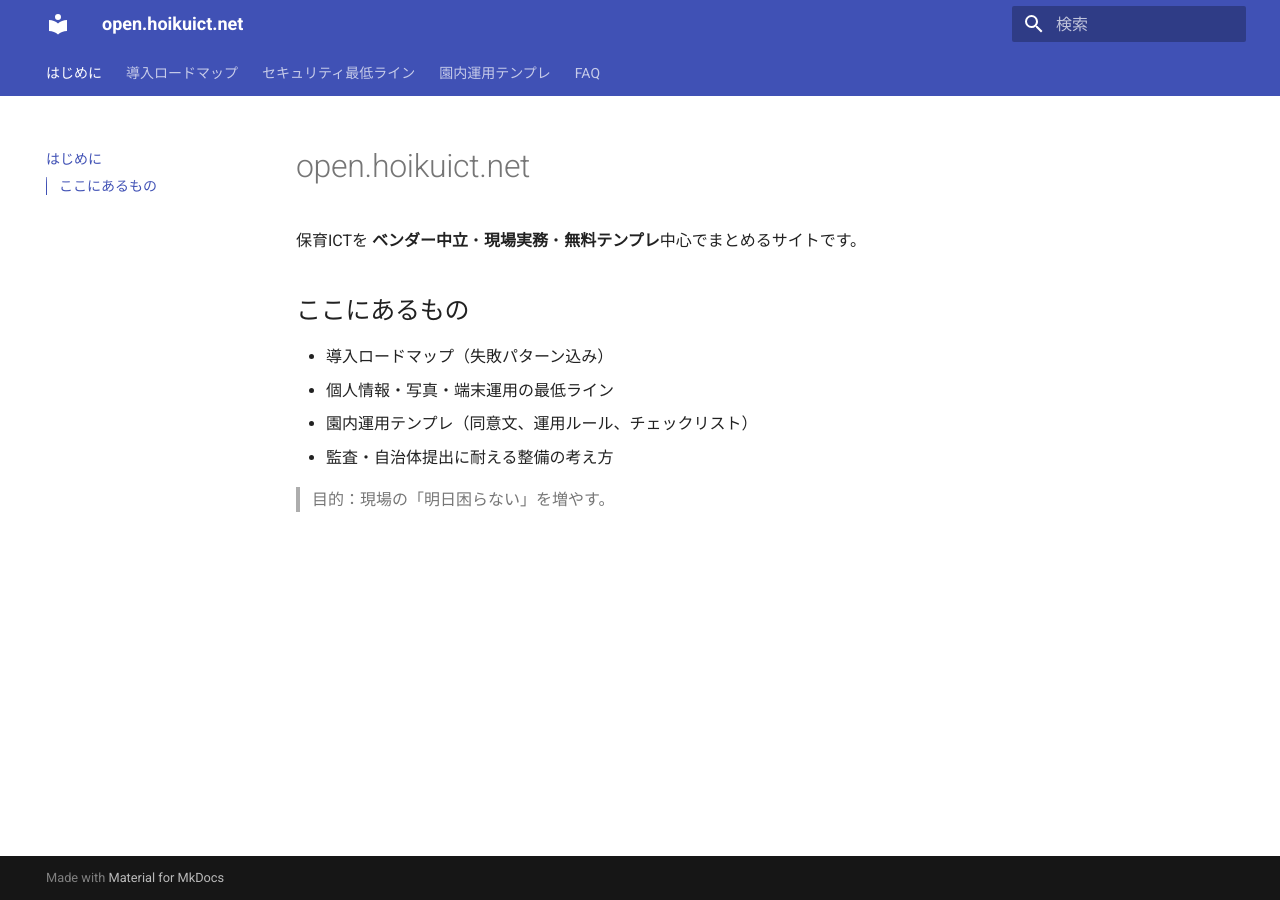
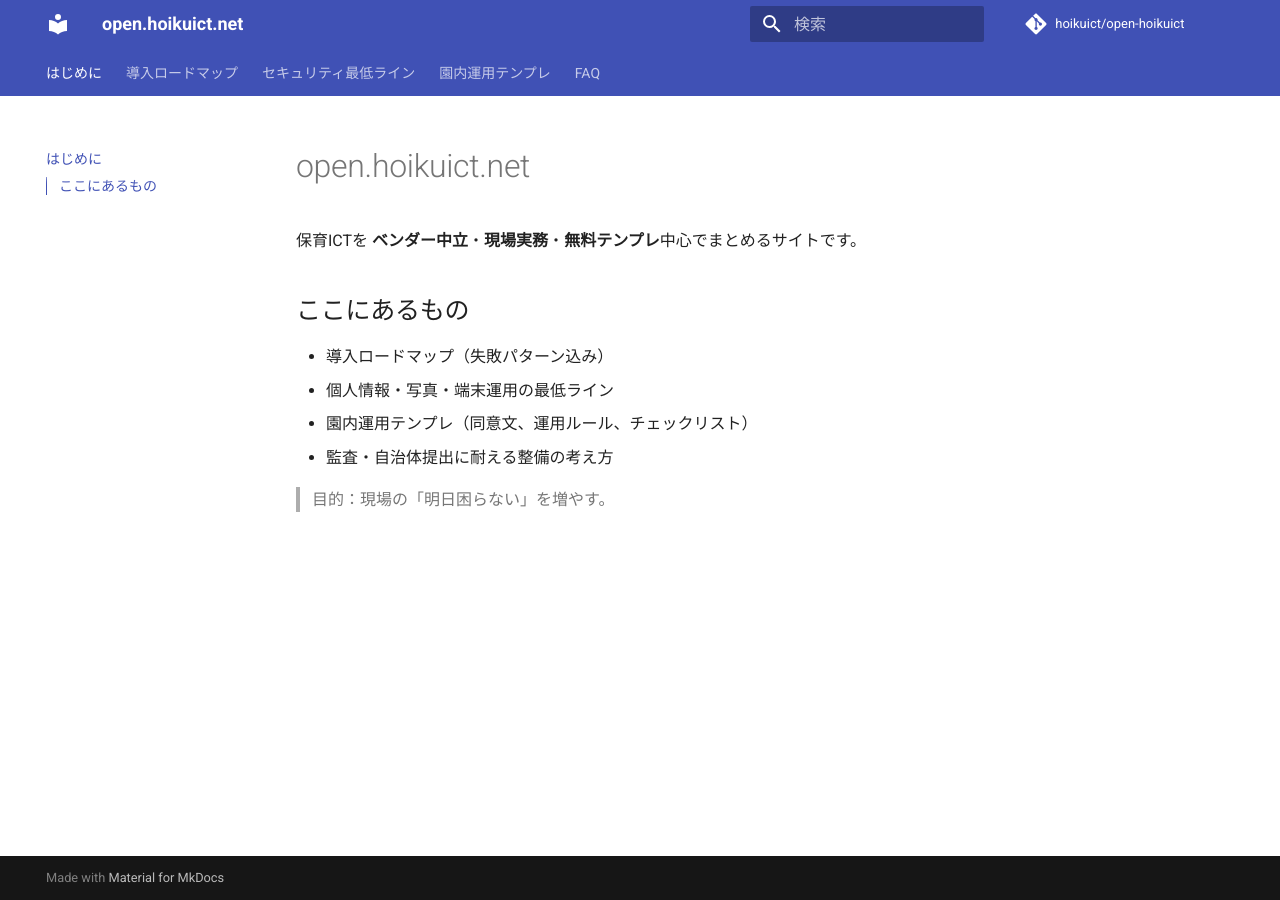
Before and after one commit to hoikuict/open-hoikuict, an MkDocs documentation site: the page built from docs/index.md, in a window 1280 px wide. Built offline with MkDocs 1.6.1 and Material for MkDocs 9.7.7, drawn with Linux system fonts in a browser that asks for light colours; comment, search, counter and statistics services are not loaded.

Commit message:
20260302

```diff
--- a/mkdocs.yml
+++ b/mkdocs.yml
@@ -1,3 +1,6 @@
+repo_name: hoikuict/open-hoikuict
+repo_url: https://github.com/hoikuict/open-hoikuict
+edit_uri: edit/main/docs/
 site_name: open.hoikuict.net
 site_url: https://open.hoikuict.net/
 theme:
```
